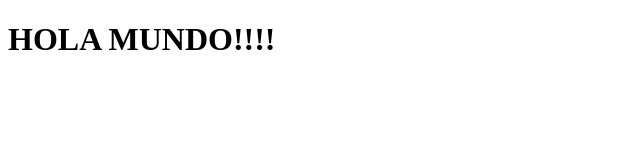
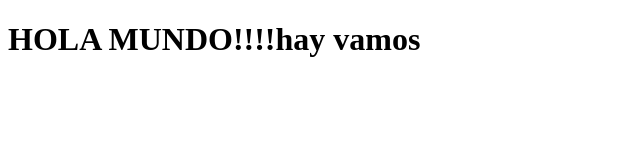
Before and after one commit to Oso2022/mirepo, a plain HTML site: page index.html in a window 1280 px wide. Shown: the whole page, without its empty margins (0-640 px from the left). Drawn offline with Linux system fonts and the light colour scheme.

Commit message:
Actualizando el archivo index.html

```diff
--- a/index.html
+++ b/index.html
@@ -6,6 +6,6 @@
 	<title>Document</title>
 </head>
 <body>
-    <h1>HOLA MUNDO!!!! </h1>
+    <h1>HOLA MUNDO!!!!hay vamos</h1>
 </body>
 </html>
```
